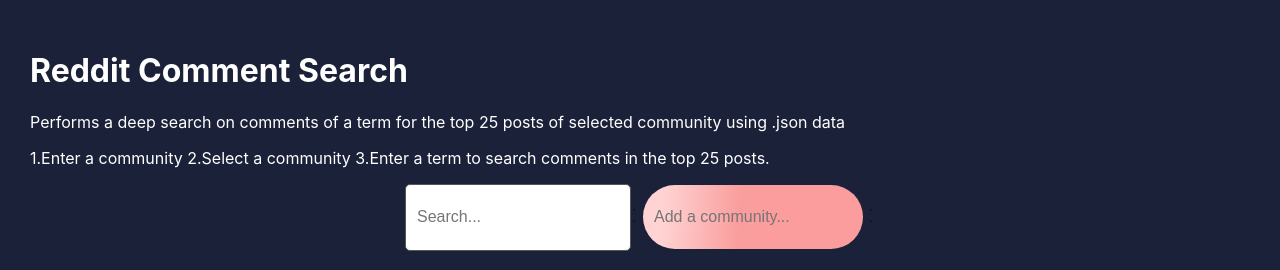
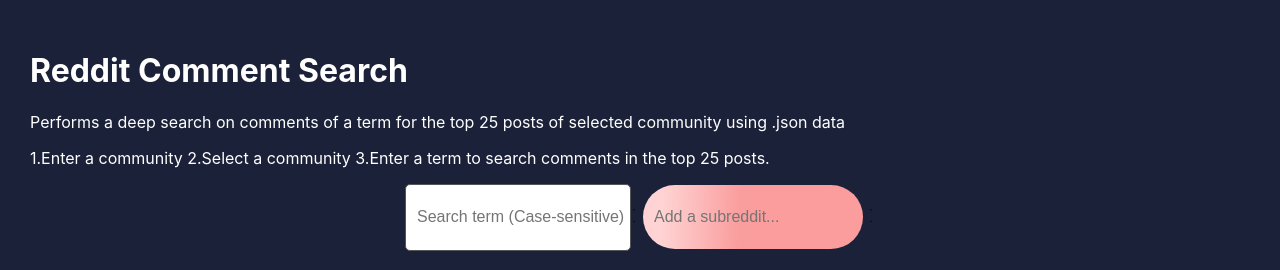
Before and after one commit to zlatterson/Reddit_Api_Comment_Search, a React (Create React App) app: page / in a window 1280 px wide. Shown: the top 270 px of the page. Built offline with nearby package versions, Linux system fonts and the light colour scheme; no server answers.

Commit message:
added clarity to search placeholders

```diff
--- a/src/components/CommunityInput.js
+++ b/src/components/CommunityInput.js
@@ -18,7 +18,7 @@
     return(
       <form onSubmit={saveNewItem} className="community-form">
         {/* <label htmlFor="new-item">Add a community:</label> */}
-        <input id="new-item" type="text" onChange={handleSearchInput} placeholder="Add a community..."/>
+        <input id="new-item" type="text" onChange={handleSearchInput} placeholder="Add a subreddit..."/>
         <input type="submit" value="Add" />
       </form>
     )
--- a/src/components/SearchInput.js
+++ b/src/components/SearchInput.js
@@ -18,7 +18,7 @@
 
         <form onSubmit={newSearch}>
         {/* <label htmlFor="new-item">Search for a term:</label> */}
-        <input id="new-item" type="text" onChange={handleSearchInput} placeholder="Search..."></input>
+        <input id="new-item" type="text" onChange={handleSearchInput} placeholder="Search term (Case-sensitive)..."></input>
         <input type="submit" value="Search" />
       </form>
 
```
